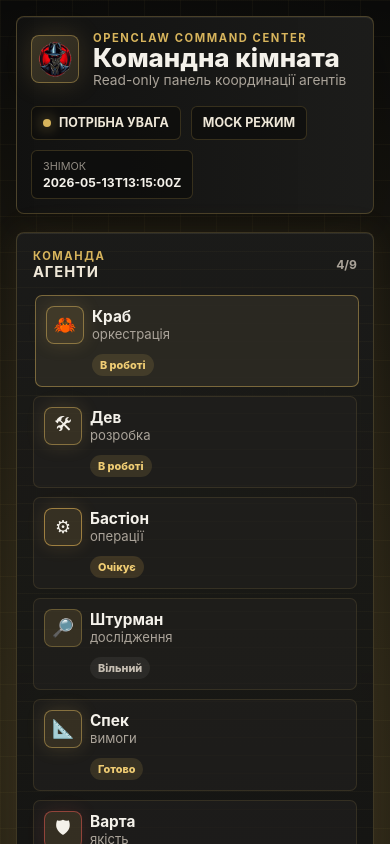
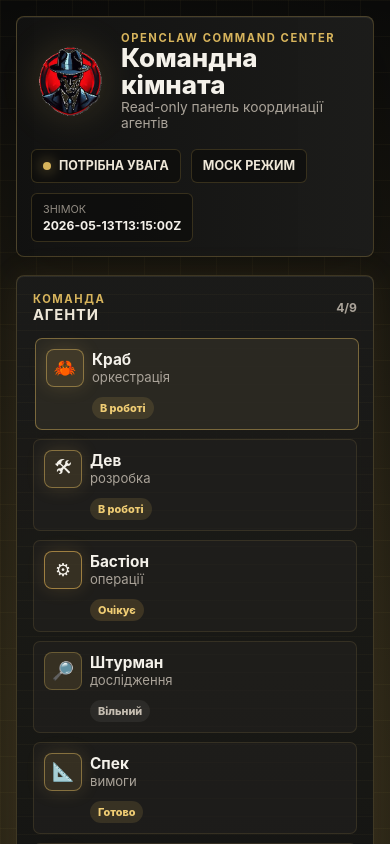
Before and after one commit to DenisNosov22/openclaw-command-center, a React (Vite) app: page / in a window 390 px wide. Shown: the top 844 px of the page. Built offline with nearby package versions, Linux system fonts and the light colour scheme.

Commit message:
polish step 9 command center layout

```diff
--- a/src/App.css
+++ b/src/App.css
@@ -62,7 +62,12 @@
 }
 
 .command-bar__identity {
-  gap: 14px;
+  min-width: 0;
+  gap: 18px;
+}
+
+.command-bar__identity > div {
+  min-width: 0;
 }
 
 .command-subtitle {
@@ -72,17 +77,15 @@
 }
 
 .command-mark {
-  flex: 0 0 48px;
-  width: 48px;
+  flex: 0 0 92px;
+  width: 92px;
   aspect-ratio: 1;
   object-fit: contain;
-  padding: 3px;
-  background:
-    linear-gradient(135deg, rgba(215, 180, 92, 0.16), rgba(215, 180, 92, 0.08)),
-    rgba(32, 31, 28, 0.96);
-  border: 1px solid rgba(215, 180, 92, 0.42);
-  border-radius: 8px;
-  box-shadow: 0 0 26px rgba(215, 180, 92, 0.18);
+  padding: 0;
+  background: transparent;
+  border: 0;
+  border-radius: 0;
+  filter: drop-shadow(0 0 18px rgba(215, 180, 92, 0.2));
 }
 
 .command-bar__telemetry {
@@ -908,6 +911,15 @@
     justify-content: flex-start;
   }
 
+  .command-bar__identity {
+    align-items: center;
+  }
+
+  .command-mark {
+    flex-basis: 78px;
+    width: 78px;
+  }
+
   .stage-header,
   .stage-actions {
     align-items: flex-start;
@@ -951,8 +963,17 @@
 }
 
 @media (max-width: 540px) {
+  .command-bar__identity {
+    gap: 12px;
+  }
+
   .command-room h1 {
     font-size: 1.62rem;
+  }
+
+  .command-mark {
+    flex-basis: clamp(68px, 20vw, 78px);
+    width: clamp(68px, 20vw, 78px);
   }
 
   .agent-card {
--- a/src/adapters/mockCommandCenterAdapter.ts
+++ b/src/adapters/mockCommandCenterAdapter.ts
@@ -150,15 +150,15 @@ const snapshot: CommandCenterSnapshot = {
         label: 'Краб',
         lane: 'Оркестрація',
         x: 50,
-        y: 14,
+        y: 12,
       },
       {
         id: 'workflow-spec',
         agentId: 'agent-spec',
         label: 'Спек',
         lane: 'Вимоги',
-        x: 20,
-        y: 40,
+        x: 18,
+        y: 36,
       },
       {
         id: 'workflow-dev',
@@ -166,15 +166,15 @@ const snapshot: CommandCenterSnapshot = {
         label: 'Дев',
         lane: 'Код',
         x: 50,
-        y: 40,
+        y: 36,
       },
       {
         id: 'workflow-verstalnyk',
         agentId: 'agent-verstalnyk',
         label: 'Верстальник',
         lane: 'UI',
-        x: 80,
-        y: 40,
+        x: 82,
+        y: 36,
       },
       {
         id: 'workflow-varta',
@@ -182,6 +182,14 @@ const snapshot: CommandCenterSnapshot = {
         label: 'Варта',
         lane: 'QA',
         x: 50,
+        y: 58,
+      },
+      {
+        id: 'workflow-rezhyser',
+        agentId: 'agent-rezhyser',
+        label: 'Режисер',
+        lane: 'Media',
+        x: 18,
         y: 68,
       },
       {
@@ -189,23 +197,23 @@ const snapshot: CommandCenterSnapshot = {
         agentId: 'agent-bastion',
         label: 'Бастіон',
         lane: 'Deploy',
-        x: 28,
-        y: 86,
+        x: 34,
+        y: 84,
       },
       {
         id: 'workflow-shturman',
         agentId: 'agent-shturman',
         label: 'Штурман',
         lane: 'Backlog',
-        x: 72,
-        y: 86,
+        x: 66,
+        y: 84,
       },
       {
         id: 'workflow-desk',
         agentId: 'agent-desk',
         label: 'Деск',
         lane: 'Market',
-        x: 84,
+        x: 82,
         y: 68,
       },
     ],
@@ -259,6 +267,12 @@ const snapshot: CommandCenterSnapshot = {
         label: 'notes',
       },
       {
+        id: 'edge-shturman-rezhyser',
+        from: 'workflow-shturman',
+        to: 'workflow-rezhyser',
+        label: 'media',
+      },
+      {
         id: 'edge-shturman-desk',
         from: 'workflow-shturman',
         to: 'workflow-desk',
--- a/src/features/command-room/CommandRoomPage.tsx
+++ b/src/features/command-room/CommandRoomPage.tsx
@@ -5,15 +5,15 @@ import type { Agent, Task, WorkflowNode } from '../../shared/types'
 type StageView = 'room' | 'graph'
 
 const roomAgentPositions: Record<string, { x: number; y: number }> = {
-  'agent-krab': { x: 50, y: 12 },
-  'agent-dev': { x: 78, y: 25 },
-  'agent-bastion': { x: 89, y: 50 },
-  'agent-shturman': { x: 74, y: 80 },
-  'agent-spec': { x: 50, y: 88 },
-  'agent-varta': { x: 24, y: 78 },
-  'agent-rezhyser': { x: 10, y: 50 },
-  'agent-verstalnyk': { x: 21, y: 25 },
-  'agent-desk': { x: 93, y: 70 },
+  'agent-krab': { x: 50, y: 14 },
+  'agent-dev': { x: 72, y: 25 },
+  'agent-bastion': { x: 83, y: 47 },
+  'agent-desk': { x: 82, y: 70 },
+  'agent-shturman': { x: 68, y: 82 },
+  'agent-spec': { x: 50, y: 86 },
+  'agent-varta': { x: 32, y: 82 },
+  'agent-rezhyser': { x: 17, y: 47 },
+  'agent-verstalnyk': { x: 28, y: 25 },
 }
 
 const statusLabel: Record<Agent['status'], string> = {
```
